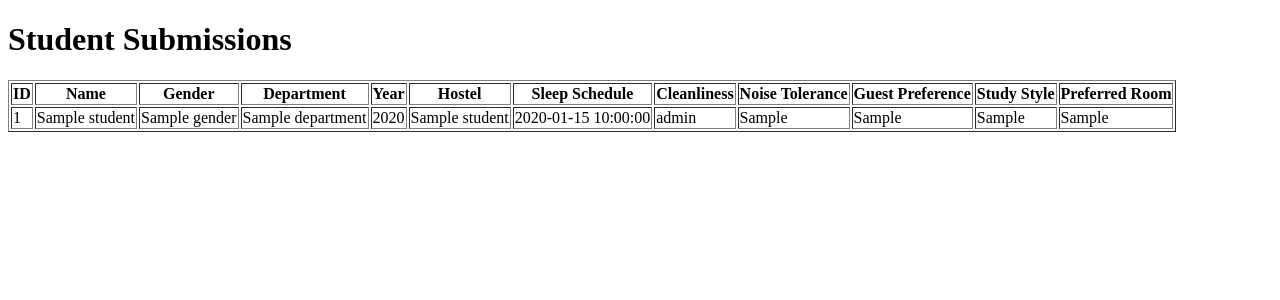
After one commit to 9lixir/dormalign-dbms-project, a Flask app: page /submissions in a window 1280 px wide. The commit adds this page. Shown: the top 300 px of the page. Run offline with Flask 3, Linux system fonts and the light colour scheme; a database or web service that is not in the repository returns one stand-in record (values such as "Sample title"); some libraries are stand-ins or nearby versions.

Commit message:
added dashboard and submission pages

```diff
--- a/app.py
+++ b/app.py
@@ -70,5 +70,72 @@ def roommate():
 
     return render_template("roommate_form.html")
 
+@app.route("/submissions")
+def submissions():
+    conn = get_db_connection()
+    cur = conn.cursor()
+
+    cur.execute("""
+        SELECT s.student_id, s.name, s.gender, s.department, s.year, h.hostel_name,
+               l.sleep_time, l.cleanliness_level, l.noise_tolerance, l.guest_preference, l.study_style,
+               r.preferred_room_type
+        FROM Student s
+        JOIN Hostel h ON s.hostel_id = h.hostel_id
+        LEFT JOIN Lifestyle_Preferences l ON s.student_id = l.student_id
+        LEFT JOIN Roommate_Request r ON s.student_id = r.student_id
+    """)
+
+    students = cur.fetchall()
+
+    cur.close()
+    conn.close()
+
+    return render_template("submissions.html", students=students)
+
+@app.route("/dashboard/<int:student_id>")
+def dashboard(student_id):
+    conn = get_db_connection()
+    cur = conn.cursor()
+
+    # Fetch student info + hostel
+    cur.execute("""
+        SELECT s.name, s.department, s.year, h.hostel_name
+        FROM student s
+        JOIN hostel h ON s.hostel_id = h.hostel_id
+        WHERE s.student_id = %s
+    """, (student_id,))
+    student_data = cur.fetchone()
+
+    # Fetch lifestyle preferences
+    cur.execute("""
+        SELECT sleep_time, study_style, cleanliness_level, noise_tolerance
+        FROM lifestyle_preferences
+        WHERE student_id = %s
+    """, (student_id,))
+    preference_data = cur.fetchone()
+
+    cur.close()
+    conn.close()
+
+    student = {
+        "name": student_data[0],
+        "department": student_data[1],
+        "year": student_data[2],
+        "hostel_name": student_data[3]
+    }
+
+    preferences = {
+        "sleep_time": preference_data[0],
+        "study_style": preference_data[1],
+        "cleanliness_level": preference_data[2],
+        "noise_tolerance": preference_data[3]
+    }
+
+    return render_template(
+        "dashboard.html",
+        student=student,
+        preferences=preferences
+    )
+
 if __name__ == "__main__":
     app.run(debug=True,host="0.0.0.0",port=5001)
--- a/templates/index.html
+++ b/templates/index.html
@@ -14,5 +14,7 @@
     <h1>DormAlign: Hostel Roommate Compatibility System</h1>
     <p>Welcome! This platform helps students find compatible hostel roommates.</p>
     <a href="/roommate">Fill Roommate form</a>
+    <a href="/submissions">Submissions</a>
+    <a href="/dashboard">Dashboard</a>
 </body>
 </html>
--- /dev/null
+++ b/templates/submissions.html
@@ -0,0 +1,48 @@
+<!DOCTYPE html>
+<html lang="en">
+<head>
+    <meta charset="UTF-8">
+    <meta name="viewport" content="width=device-width, initial-scale=1.0">
+    <title>Document</title>
+</head>
+<body>
+    <h1>Student Submissions</h1>
+
+    <table border="1">
+        <thead>
+            <tr>
+                <th>ID</th>
+                <th>Name</th>
+                <th>Gender</th>
+                <th>Department</th>
+                <th>Year</th>
+                <th>Hostel</th>
+                <th>Sleep Schedule</th>
+                <th>Cleanliness</th>
+                <th>Noise Tolerance</th>
+                <th>Guest Preference</th>
+                <th>Study Style</th>
+                <th>Preferred Room</th>
+            </tr>
+        </thead>
+        <tbody>
+            {% for s in students %}
+            <tr>
+                <td>{{ s[0] }}</td>
+                <td>{{ s[1] }}</td>
+                <td>{{ s[2] }}</td>
+                <td>{{ s[3] }}</td>
+                <td>{{ s[4] }}</td>
+                <td>{{ s[5] }}</td>
+                <td>{{ s[6] }}</td>
+                <td>{{ s[7] }}</td>
+                <td>{{ s[8] }}</td>
+                <td>{{ s[9] }}</td>
+                <td>{{ s[10] }}</td>
+                <td>{{ s[11] }}</td>
+            </tr>
+            {% endfor %}
+        </tbody>
+    </table>
+</body>
+</html>
```
Also changed, not shown: templates/dashboard.html (added, +26 -0 lines).
